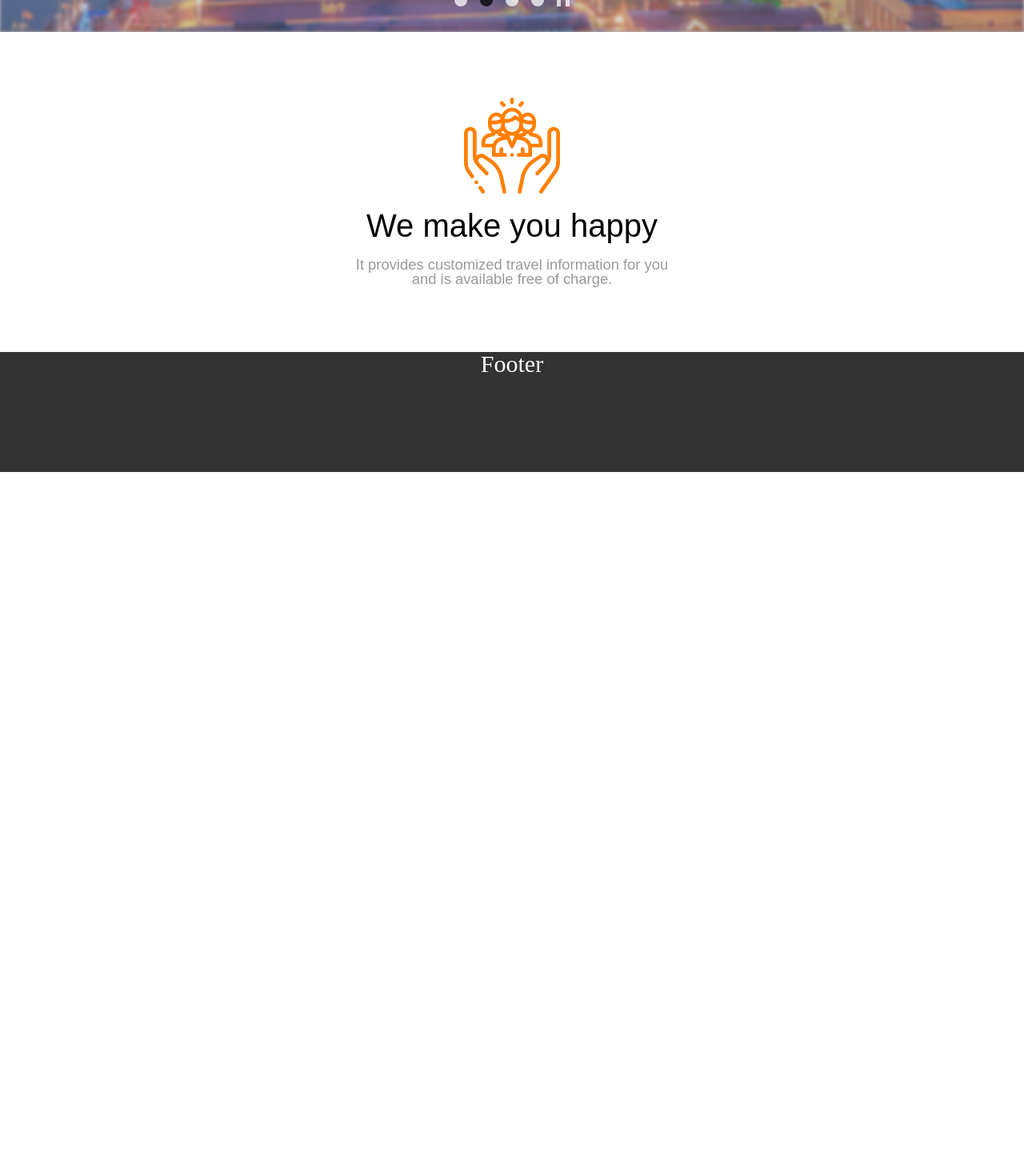
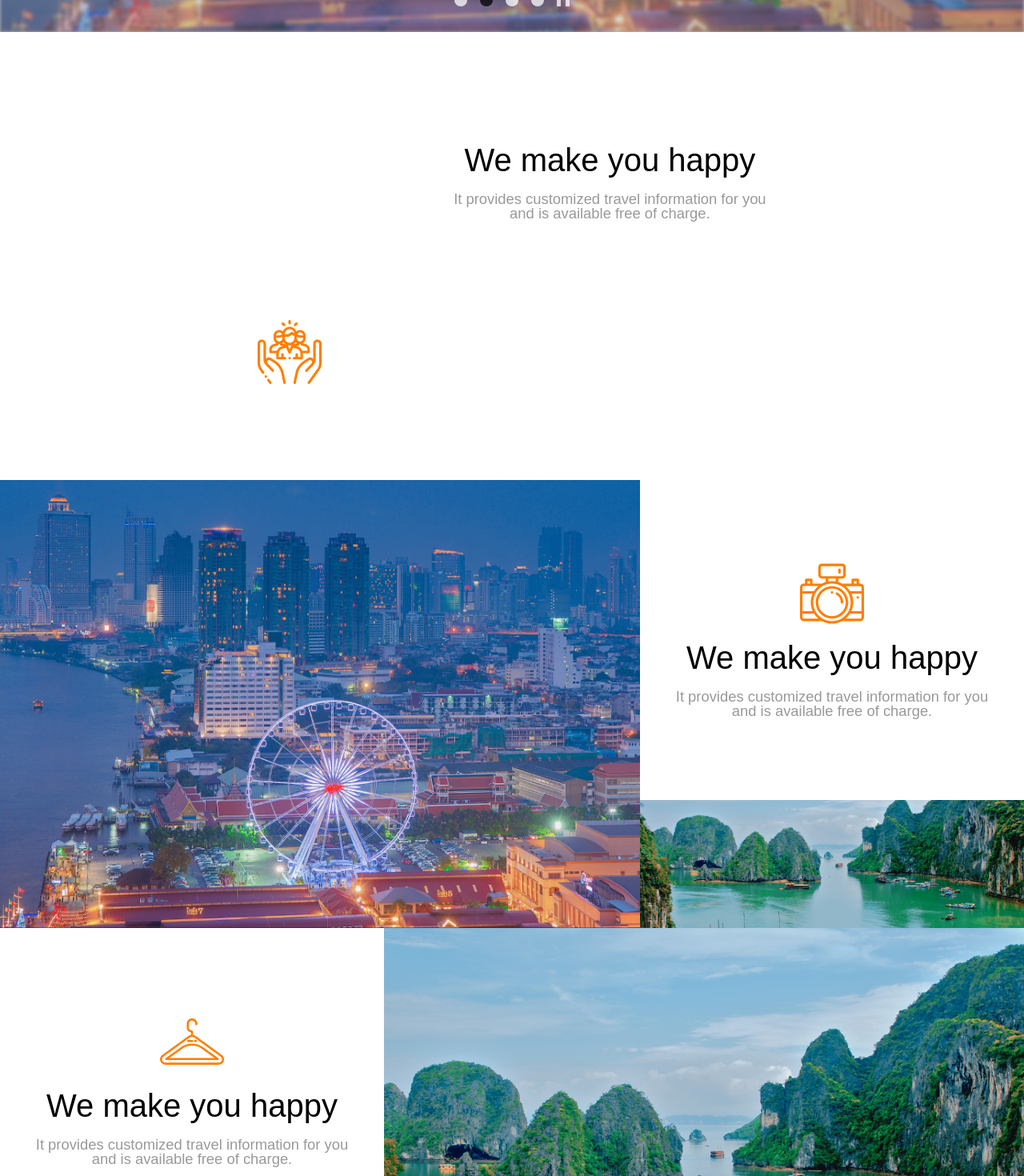
Before and after one commit to everip/client-web, a React (Create React App) app: page / in a window 1280 px wide. Shown: the part 760-2230 px from the top of the page at 80% size. Before the commit the page ends 1350 px from the top, so only its background shows below. Built offline with nearby package versions, Linux system fonts and the light colour scheme; a web font is replaced by a local one.

Commit message:
[Page] Wrapper add 📲

```diff
--- a/src/assets/css/pages/home/box.css
+++ b/src/assets/css/pages/home/box.css
@@ -3,14 +3,15 @@
     flex-wrap: wrap;
     margin: auto;
     width: 25rem;
-    height: 25rem;
+    height: 20rem;
+    padding: 2.5rem;
     overflow: hidden;
     font-family: 'Sunflower', sans-serif;
 }
 
 .home-box .icon {
-    width: 7.5rem;
-    height: 7.5rem;
+    width: auto;
+    height: 5rem;
     margin-top: auto;
     margin-left: auto;
     margin-right: auto;
--- /dev/null
+++ b/src/assets/css/pages/home/wrapper.css
@@ -0,0 +1,53 @@
+.home-wrapper {
+    display: flex;
+    position: relative;
+    width: 100%;
+    height: 35rem;
+    overflow: hidden;
+}
+
+.home-wrapper .container {
+    width: 0;
+    height: 0;
+}
+
+.home-wrapper .item {
+    width: 100%;
+    height: 100%;
+    background-position: center;
+    background-size: cover;
+    background-repeat: no-repeat;
+}
+
+.home-wrapper.full .box {
+    margin: auto;
+}
+
+.home-wrapper.full .home-box {
+    width: 50rem;
+}
+
+.home-wrapper.left .left,
+.home-wrapper.right .right,
+.home-wrapper.center .center {
+    width: 30rem;
+    height: 100%;
+}
+
+.home-wrapper.left .right,
+.home-wrapper.right .left {
+    width: calc(100% - 30rem);
+    height: 100%;
+}
+
+.home-wrapper.center .left,
+.home-wrapper.center .right {
+    width: calc(100% - 30rem);
+    height: 100%;
+}
+
+.home-wrapper.left .left .item,
+.home-wrapper.right .right .item,
+.home-wrapper.center .center .item {
+    height: calc(100% - 25rem);
+}
--- a/src/pages/home/Home.js
+++ b/src/pages/home/Home.js
@@ -5,6 +5,7 @@ import { Carousel } from '../../components';
 import Images from '../../assets/img';
 
 import Box from './Box';
+import Wrapper from './Wrapper';
 
 import '../../assets/css/pages/home/home.css';
 
@@ -51,12 +52,8 @@ export default class Home extends Component {
                     />
                 </div>
 
-                <div className='wrapper'
-                    style={{
-                        width: '100%',
-                        height: '25rem'
-                    }}
-                >
+                <Wrapper
+                    box={
                         <Box
                             icon={Images.HomeHelp}
                             content={{
@@ -64,15 +61,66 @@ export default class Home extends Component {
                                 body: <p>It provides customized travel information for you <br /> and is available free of charge.</p>,
                             }}
                         />
-                </div>
+                    }
+                />
 
+                <Wrapper
+                    set='right'
+                    left={Images.HomeCarouselBangkok}
+                    right={Images.HomeCarouselDanang}
+                    box={
+                        <Box
+                            icon={Images.HomeCamera}
+                            content={{
+                                head: <p>We make you happy</p>,
+                                body: <p>It provides customized travel information for you <br /> and is available free of charge.</p>,
+                            }}
+                        />
+                    }
+                />
 
-                {/* <div className=''>
-                    <img src={Images.HomeHelp.path} alt={Images.HomeHelp.name} />
-                    <img src={Images.HomeCamera.path} alt={Images.HomeCamera.name} />
-                    <img src={Images.HomeHanger.path} alt={Images.HomeHanger.name} />
-                    <img src={Images.HomeFood.path} alt={Images.HomeFood.name} />
-                </div> */}
+                <Wrapper
+                    set='left'
+                    left={Images.HomeCarouselBangkok}
+                    right={Images.HomeCarouselDanang}
+                    box={
+                        <Box
+                            icon={Images.HomeHanger}
+                            content={{
+                                head: <p>We make you happy</p>,
+                                body: <p>It provides customized travel information for you <br /> and is available free of charge.</p>,
+                            }}
+                        />
+                    }
+                />
+
+                <Wrapper
+                    set='center'
+                    left={Images.HomeCarouselBangkok}
+                    right={Images.HomeCarouselDanang}
+                    center={Images.HomeCarouselOsaka}
+                    box={
+                        <Box
+                            icon={Images.HomeFood}
+                            content={{
+                                head: <p>We make you happy</p>,
+                                body: <p>It provides customized travel information for you <br /> and is available free of charge.</p>,
+                            }}
+                        />
+                    }
+                />
+
+                <Wrapper
+                    box={
+                        <Box
+                            icon={Images.HomeHelp}
+                            content={{
+                                head: <p>We make you happy</p>,
+                                body: <p>It provides customized travel information for you <br /> and is available free of charge.</p>,
+                            }}
+                        />
+                    }
+                />
             </div>
         );
     }
--- /dev/null
+++ b/src/pages/home/Wrapper.js
@@ -0,0 +1,79 @@
+import React, { Component } from 'react';
+
+import '../../assets/css/pages/home/wrapper.css';
+
+export default class Box extends Component {
+    render = () => {
+        const {
+            left,
+            center,
+            right,
+            box,
+            set = 'full'
+        } = this.props;
+
+        return (
+            <div
+                className={`home-wrapper ${set}`}
+            >
+                {
+                    left &&
+                    <div className='left container'>
+                        {
+                            set === 'left' &&
+                            <div className='box'>
+                                {box}
+                            </div>
+                        }
+                        <div
+                            className='item'
+                            style={{
+                                backgroundImage: `url(${left.path})`
+                            }}
+                        />
+                    </div>
+                }
+                {
+                    center &&
+                    <div className='center container'>
+                        {
+                            set === 'center' &&
+                            <div className='box'>
+                                {box}
+                            </div>
+                        }
+                        <div
+                            className='item'
+                            style={{
+                                backgroundImage: `url(${center.path})`
+                            }}
+                        />
+                    </div>
+                }
+                {
+                    right &&
+                    <div className='right container'>
+                        {
+                            set === 'right' &&
+                            <div className='box'>
+                                {box}
+                            </div>
+                        }
+                        <div
+                            className='item'
+                            style={{
+                                backgroundImage: `url(${right.path})`
+                            }}
+                        />
+                    </div>
+                }
+                {
+                    left === undefined && center === undefined && right === undefined &&
+                    <div className='box'>
+                        {box}
+                    </div>
+                }
+            </div>
+        );
+    }
+}
```
Lines whose indentation alone changed are shown as unchanged.
